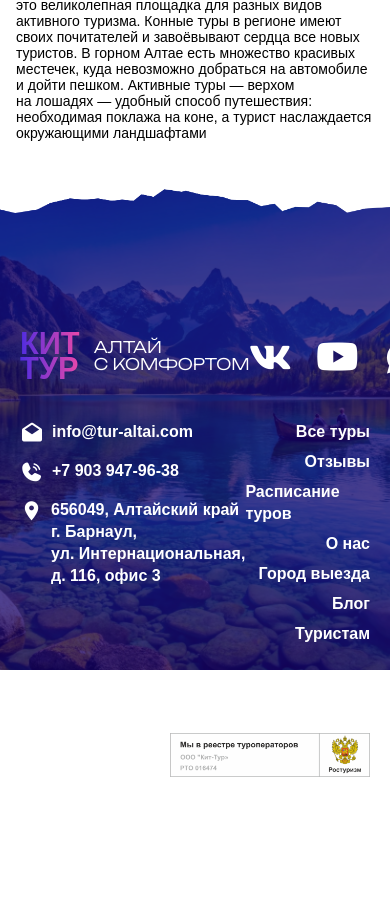
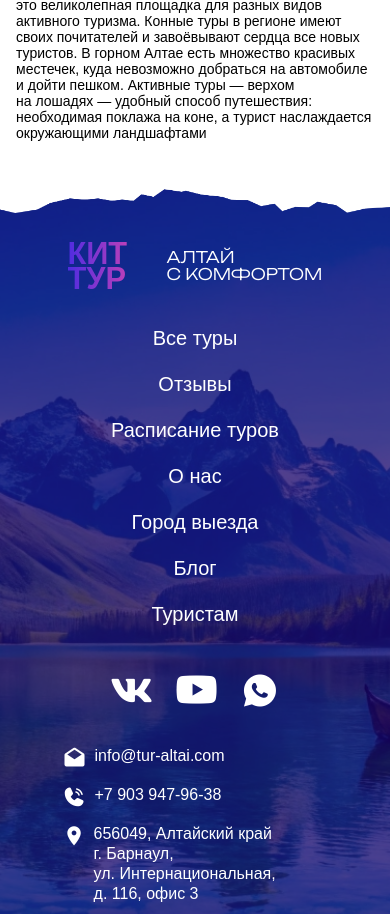
Before and after one commit to MariyaBV/altai_kit_tour, a plain HTML site: page altai_kit_tour/index.html in a window 390 px wide. Shown: the part 8897-9811 px from the top of the page. Before the commit the page ends 9674 px from the top, so only its background shows below. Drawn offline with nearby package versions, Linux system fonts and the light colour scheme; files whose address does not match are found by name; a web font is replaced by a local one.

Commit message:
mobile footer

```diff
--- a/altai_kit_tour/index.html
+++ b/altai_kit_tour/index.html
@@ -885,7 +885,7 @@
             <p class="description-title">Алтай с&nbsp;комфортом</p>
           </a>
         </div>
-        <div class="contact-messengers">
+        <div class="contact-messengers desktop">
           <a class="vk icon-vk" href=""></a>
           <a class="youtube icon-youtube" href=""></a>
           <a class="whatsapp icon-whatsapp" href=""></a>
@@ -916,6 +916,11 @@
             <li><a href="http://">Блог</a></li>
             <li><a href="http://">Туристам</a></li>
           </ul>
+          <div class="contact-messengers mobile">
+            <a class="vk icon-vk" href=""></a>
+            <a class="youtube icon-youtube" href=""></a>
+            <a class="whatsapp icon-whatsapp" href=""></a>
+          </div>
         </div>
       </div>
       <div class="footer-policy">
--- a/build-tools/src/scss/main/footer.scss
+++ b/build-tools/src/scss/main/footer.scss
@@ -7,6 +7,10 @@
     position: relative;
     color: var(--white);
     max-height: 489px;
+
+    @media screen and (max-width: 660px) {
+        max-height: unset;
+    }
 
     &:before {
         content: '';
@@ -25,12 +29,20 @@
         background-repeat: no-repeat;
         background-position: top center;
         background-size: contain;
+
+        @media screen and (max-width: 660px) {
+            padding-top: 60px;
+        }
     }
 
     .footer-wrap {
         max-width: 980px;
         margin: 0 auto;
         padding: 0 20px;
+
+        @media screen and (max-width: 660px) {
+            max-width: 305px;
+        }
     }
 
     &__messengers-block {
@@ -38,6 +50,12 @@
         justify-content: space-between;
         margin-top: 30px;
         margin-bottom: 40px;
+
+        @media screen and (max-width: 660px) {
+            justify-content: center;
+            margin-top: 0;
+            margin-bottom: 28px;
+        }
 
         .block-logo a {
             display: flex;
@@ -82,6 +100,12 @@
             gap: 26px;
             margin-top: 7px;
 
+            &.desktop {
+                @media screen and (max-width: 660px) {
+                    display: none;
+                }
+            }
+
             a {
                 color: var(--white);
                 font-size: 40px;
@@ -94,6 +118,11 @@
         margin-bottom: 40px;
         display: flex;
         justify-content: space-between;
+
+        @media screen and (max-width: 660px) {
+            flex-direction: column-reverse;
+            align-items: center;
+        }
     }
 
     .footer-menu-info {
@@ -102,12 +131,17 @@
         line-height: 22px;
         margin-bottom: 36px;
 
+        @media screen and (max-width: 660px) {
+            margin-bottom: 20px;
+        }
+
         &__row-1 {
             display: flex;
             flex-direction: column;
             gap: 8px;
             max-width: 428px;
             position: relative;
+
 
             .contact-email,
             .contact-phone,
@@ -131,6 +165,12 @@
                     font-family: var(--font-sans);
                     font-weight: 700;
                     line-height: 22px;
+
+                    @media screen and (max-width: 660px) {
+                        font-size: 16px;
+                        font-weight: 400;
+                        line-height: 20px;
+                    }
                 }
 
                 &::before {
@@ -144,6 +184,23 @@
             flex-direction: column;
             gap: 8px;
             max-width: 295px;
+
+            .contact-messengers {
+                &.mobile {
+                    display: none;
+
+                    @media screen and (max-width: 660px) {
+                        display: flex;
+                        gap: 24px;
+                        margin: 30px 0 35px;
+                    }
+                }
+
+                a {
+                    color: var(--white);
+                    font-size: 40px;
+                }
+            }
         }
 
         &__list {
@@ -151,6 +208,11 @@
             flex-wrap: wrap;
             gap: 8px;
             padding-left: 0;
+
+            @media screen and (max-width: 660px) {
+                flex-direction: column;
+                align-items: center;
+            }
 
             a {
                 color: var(--white);
@@ -160,6 +222,13 @@
                 flex: 48%;
                 display: flex;
                 justify-content: flex-end;
+
+                @media screen and (max-width: 660px) {
+                    font-size: 20px;
+                    font-weight: 400;
+                    line-height: 22px;
+                    padding: 8px 0;
+                }
             }
         }
     }
@@ -167,6 +236,11 @@
 
     .footer-policy {
         align-items: flex-end;
+
+        @media screen and (max-width: 660px) {
+            flex-direction: column;
+            align-items: center;
+        }
 
         &__row1 {
             font-family: var(--font-sans);
@@ -178,17 +252,36 @@
             gap: 4px;
             max-width: 446px;
 
+            @media screen and (max-width: 660px) {
+                flex-direction: column;
+            }
+
             a {
                 color: var(--white);
                 flex: 48%;
+
+                @media screen and (max-width: 660px) {
+                    font-size: 16px;
+                    font-weight: 400;
+                    line-height: 20px;
+                    padding: 8px 0;
+                }
             }
         }
 
         &__row2 {
             position: relative;
 
+            @media screen and (max-width: 660px) {
+                margin-top: 14px;
+            }
+
             img {
                 max-width: 200px;
+
+                @media screen and (max-width: 660px) {
+                    max-width: 272px;
+                }
             }
 
             .link {
```
Also changed, not shown: build-tools/src/components/const/_footer.html (+6 -1 lines), altai_kit_tour/style.css.
